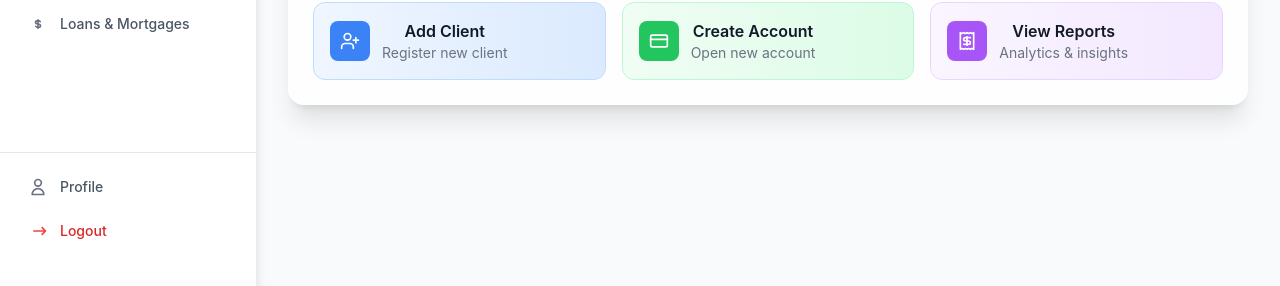
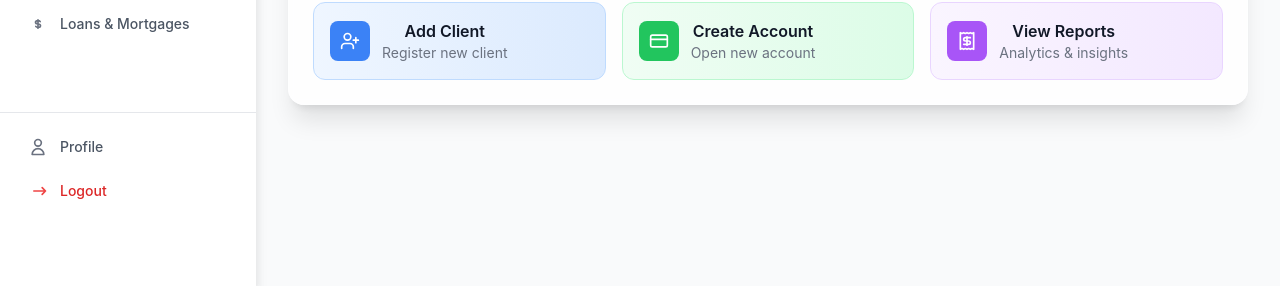
Before and after one commit to Prestonwendy024/testing, a React (Vite) app: page /app/admin in a window 1280 px wide. Shown: the part 511-797 px from the top of the page. Built offline with nearby package versions, Linux system fonts and the light colour scheme; no server answers; the database is empty.

Commit message:
Update AdminSidebar.tsx

```diff
--- a/src/components/AdminSidebar.tsx
+++ b/src/components/AdminSidebar.tsx
@@ -157,7 +157,7 @@ const AdminSidebar: React.FC<AdminSidebarProps> = ({ onClose }) => {
             })}
           </nav>
         </div>
-        <div className="p-4 border-t border-gray-200 bg-white mb-6">
+        <div className="p-4 border-t border-gray-200 bg-white mb-16">
           <Link
             to="/app/admin/profile"
             className="flex items-center space-x-3 px-3 py-2 rounded-lg text-sm font-medium text-gray-600 hover:bg-gray-50 hover:text-gray-900 mb-2"
```
